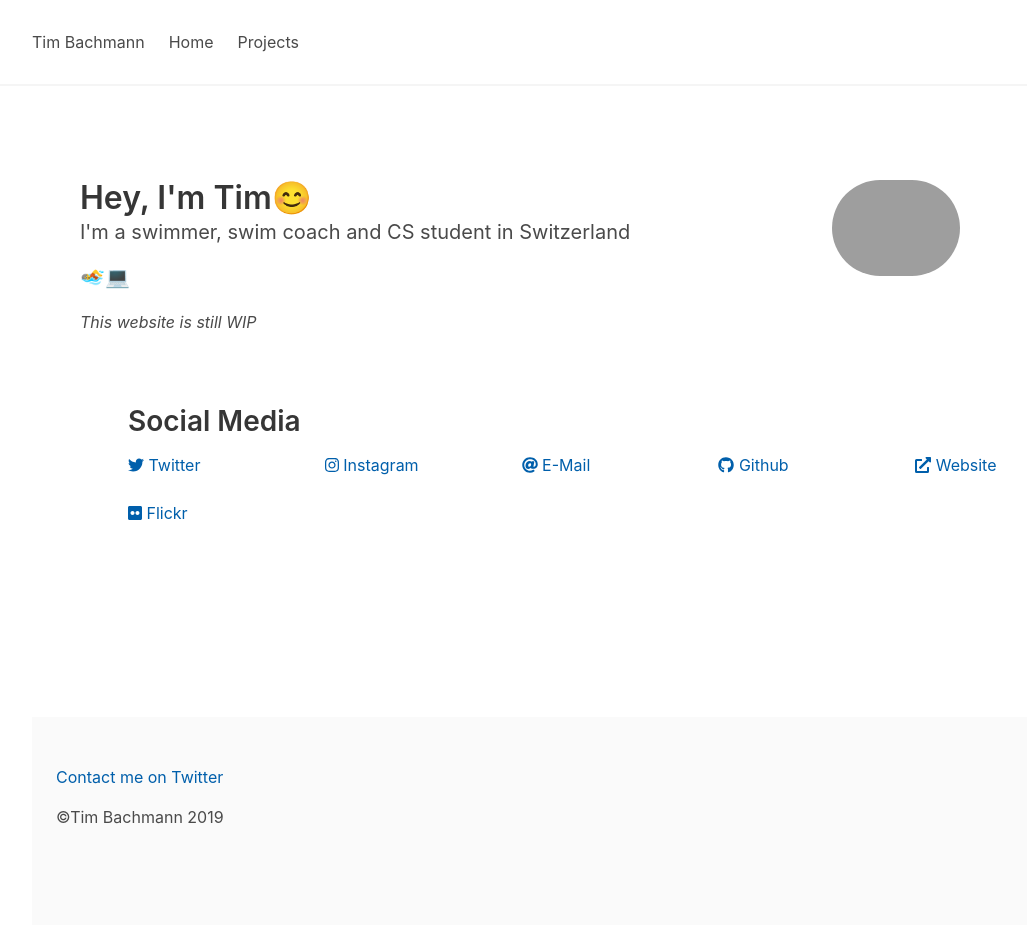
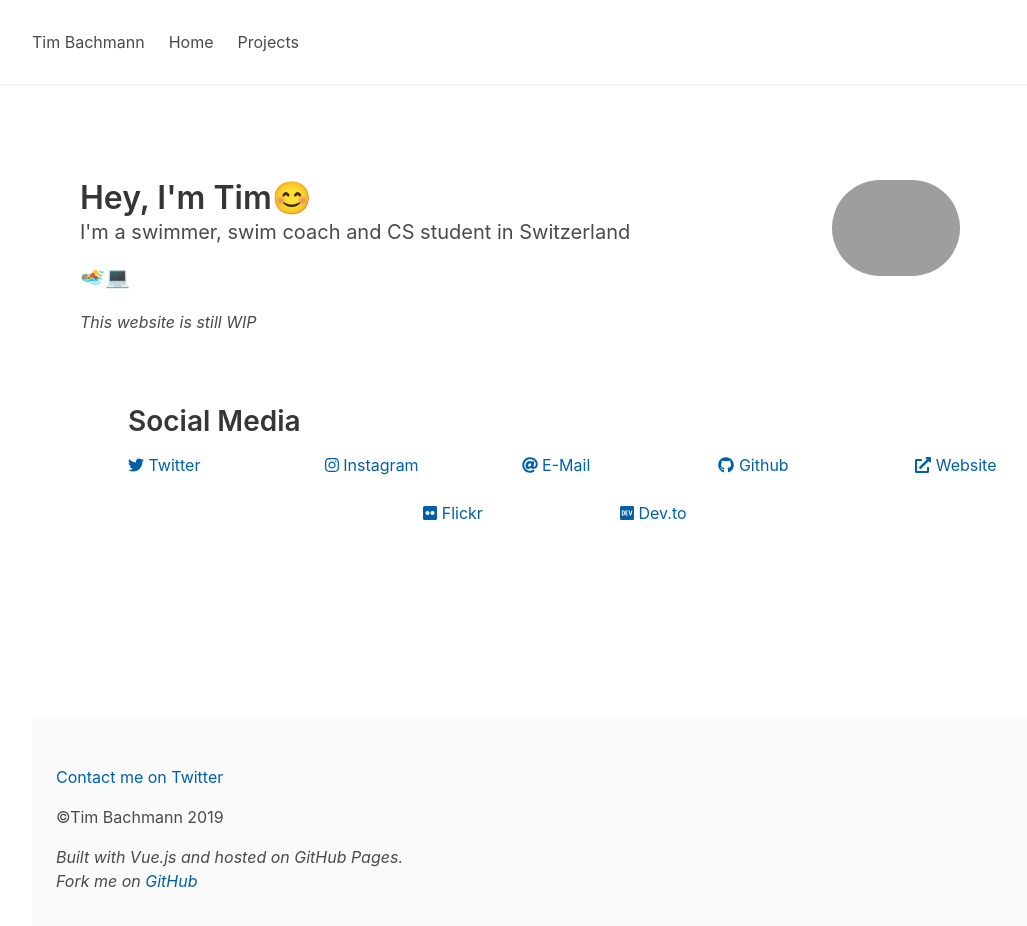
Before and after one commit to Tiim/Tiim.github.io, a Vue app: page / in a window 1280 px wide. Shown: the top 926 px of the page, without its empty margins (32-1059 px from the left). Built offline with nearby package versions, Linux system fonts and the light colour scheme; grey boxes are pictures that could not be loaded.

Commit message:
Add footer desc, and added dev.to social media

```diff
--- a/src/components/Footer.vue
+++ b/src/components/Footer.vue
@@ -9,6 +9,11 @@
           >Contact me on Twitter</a>
         </p>
         <p>&copy;Tim Bachmann {{year}}</p>
+        <i>
+          Built with Vue.js and hosted on GitHub Pages.
+          <br>Fork me on
+          <a href="https://github.com/Tiim/Tiim.github.io">GitHub</a>
+        </i>
       </div>
     </footer>
   </div>
--- a/src/components/SocialMedia.vue
+++ b/src/components/SocialMedia.vue
@@ -1,8 +1,8 @@
 <template>
   <div>
     <h2>Social Media</h2>
-    <div class="columns" v-for="row in cols" :key="row.id">
-      <div class="column" v-for="c in row" :key="c.id">
+    <div class="columns is-centered" v-for="row in cols" :key="row.id">
+      <div class="column is-one-fifth" v-for="c in row" :key="c.id">
         <a target="_blank" :href="c.l">
           <font-awesome-icon v-if="c.ico" :icon="c.ico"/>
           {{c.t}}
--- a/src/data/socialmedia.json
+++ b/src/data/socialmedia.json
@@ -28,5 +28,10 @@
     "t": "Flickr",
     "l": "https://www.flickr.com/people/152309161@N02/",
     "ico": ["fab", "flickr"]
+  },
+  {
+    "t": "Dev.to",
+    "l": "https://dev.to/tiim",
+    "ico": ["fab", "dev"]
   }
 ]
--- a/src/main.js
+++ b/src/main.js
@@ -10,6 +10,7 @@ import {
   faInstagram,
   faGithub,
   faFlickr,
+  faDev,
 } from '@fortawesome/free-brands-svg-icons';
 import { FontAwesomeIcon } from '@fortawesome/vue-fontawesome';
 
@@ -19,7 +20,8 @@ library.add(
   faInstagram,
   faGithub,
   faExternalLinkAlt,
-  faFlickr
+  faFlickr,
+  faDev
 );
 
 Vue.component('font-awesome-icon', FontAwesomeIcon);
```
